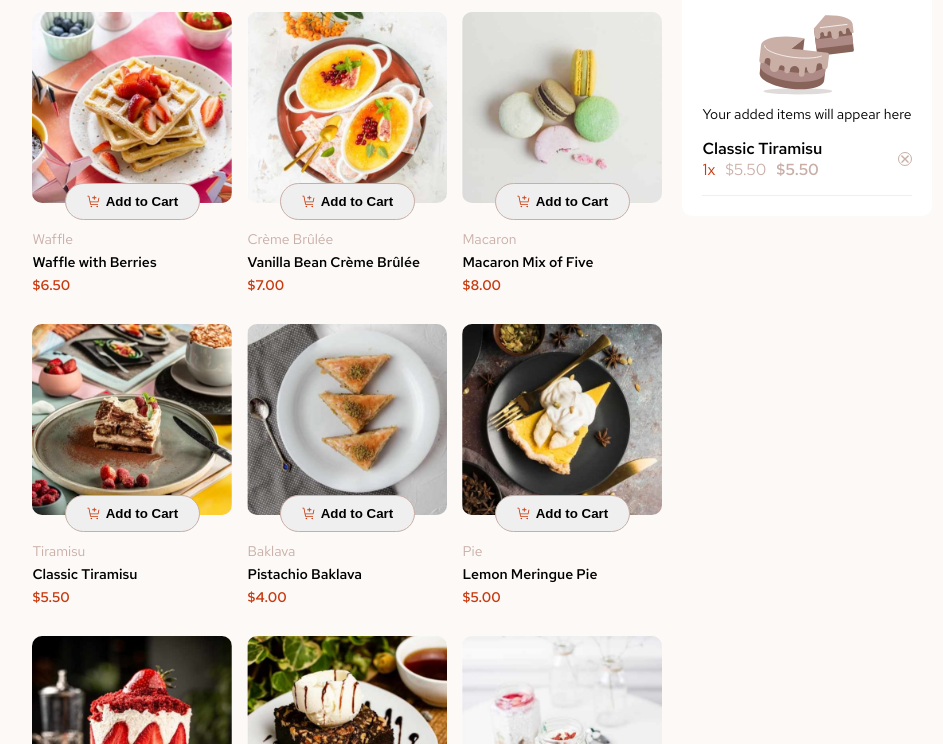
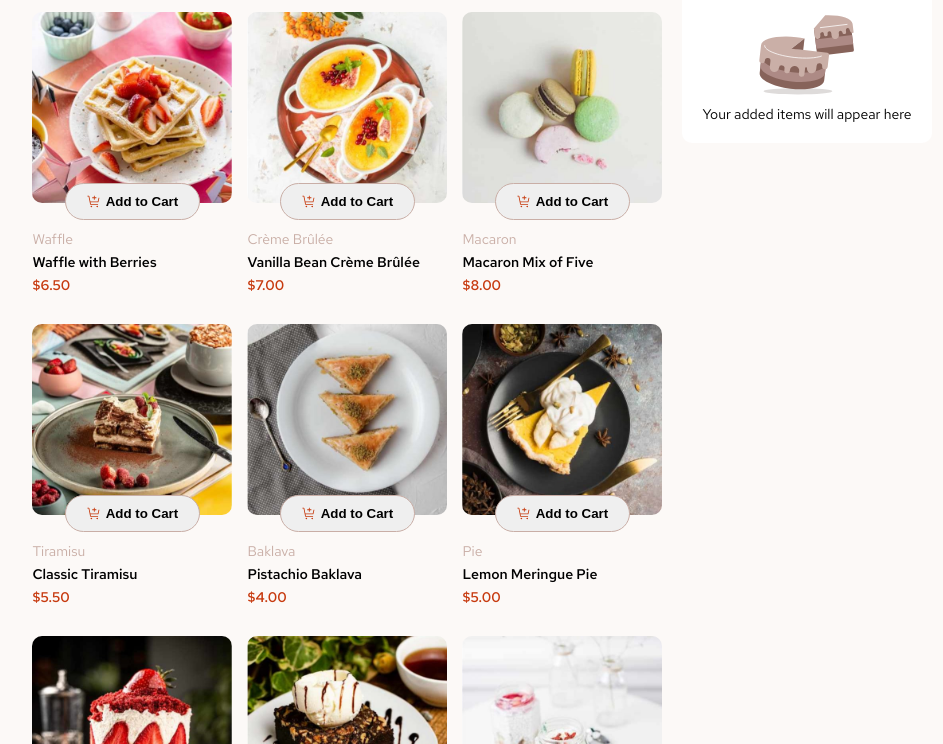
Before and after one commit to romrauq/product-list-with-cart, a plain HTML site: page index.html in a window 1280 px wide. Shown: the part 56-800 px from the top of the page, without its empty margins (158-1101 px from the left). Drawn offline with Linux system fonts and the light colour scheme.

Commit message:
Removed static cart item element.

```diff
--- a/index.html
+++ b/index.html
@@ -23,7 +23,7 @@
 
 			<div class="right-column">
 				<p class="cart-count-text">Your Cart (<span id="item-count-output"></span>)</p>
-				<div class="cart-items-container">
+				<div class="cart-items-container" id="cart-items-container">
 					<!-- `empty-cart-image` will have its display set to none upon user event: -->
 					<img
 						src="./resources/images/illustration-empty-cart.svg"
@@ -34,19 +34,7 @@
 
 					<!-- `empty-cart-text` will have its display set to none upon user event: -->
 					<p class="empty-cart-text" id="empty-cart-text">Your added items will appear here</p>
-
-					<!-- `cart-item-row` will only be displayed after a user event, it is simply a static element for styling purposes only. Will be removed later. -->
-					<div class="cart-item-row">
-						<div class="item-name-amount-price">
-							<p class="item-name">Classic Tiramisu</p>
-							<div class="item-prices-row">
-								<p class="item-number"><span class="number-output">1</span>x</p>
-								<p class="unit-amount">$<span class="unit-amount-output">5.50</span></p>
-								<p class="total-amount">$<span class="total-amount-output">5.50</span></p>
-							</div>
-						</div>
-						<img src="./resources/images/icon-remove-item.svg" alt="" class="remove-icon" />
-					</div>
+					<!-- cart item rows will be dynamically listed within this div -->
 				</div>
 			</div>
 		</main>
```
